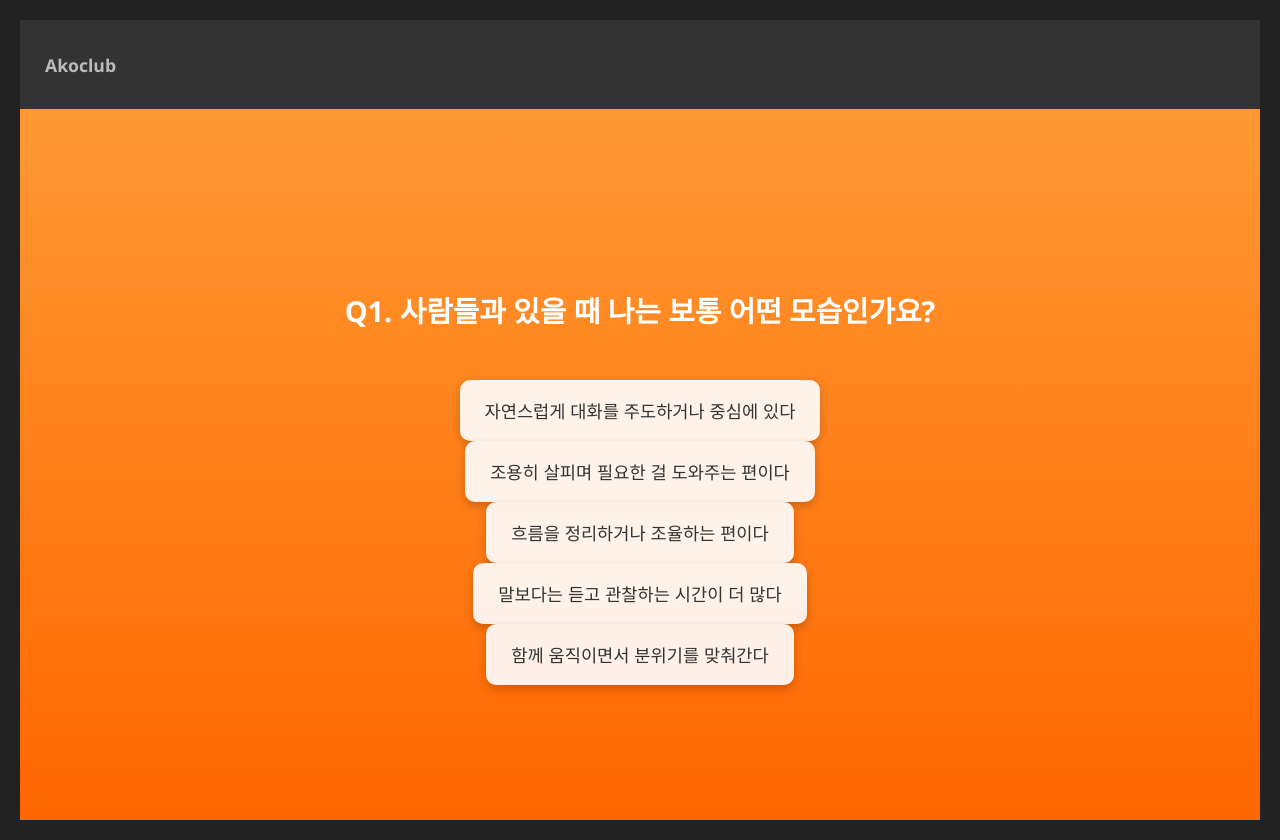
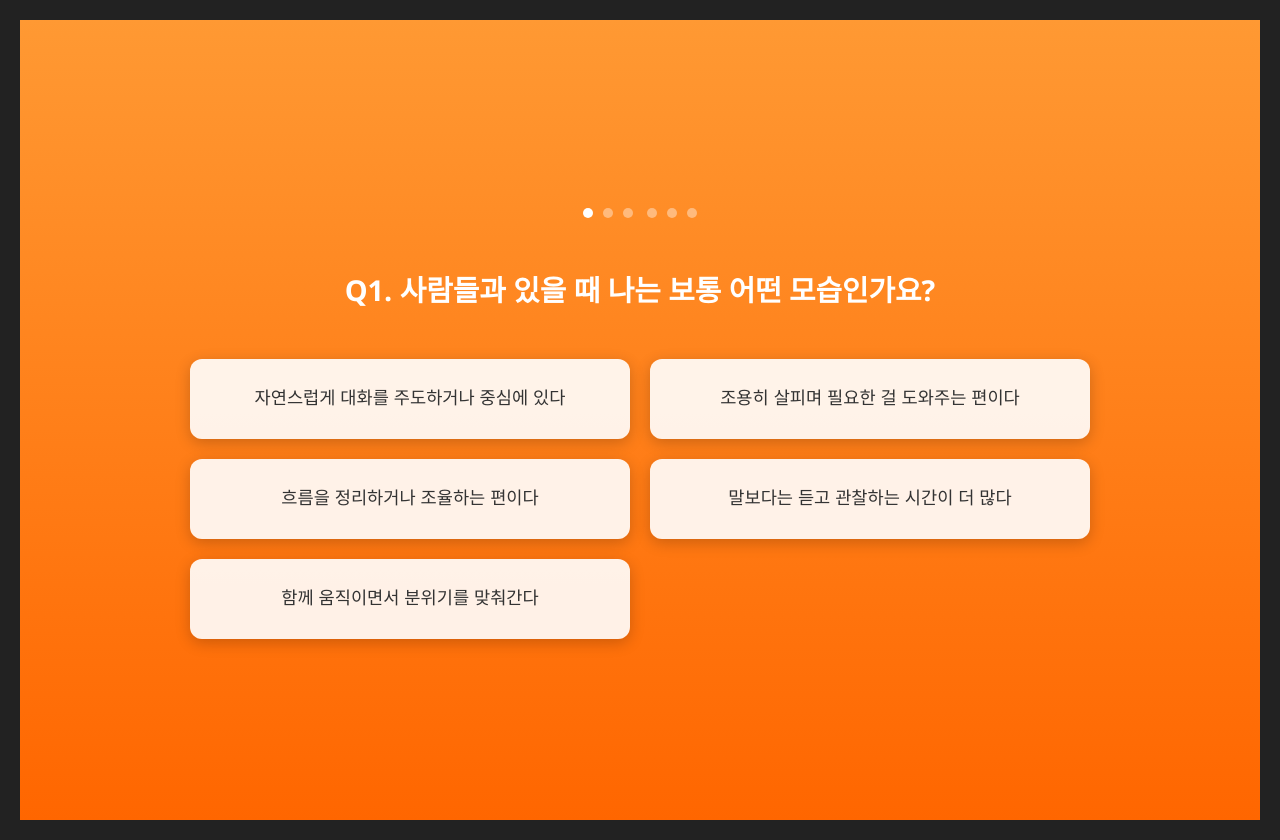
Before and after one commit to farmsystem-summer-project-team9/Akoclub, a Python web app: template templates/question_1.html in a window 1280 px wide. Run offline with Jinja, Linux system fonts and the light colour scheme; the template is opened without the code that fills it, so the values that code supplies are empty.

Commit message:
[feat]#10 - 분과 선택 질문 구현 완료

```diff
--- a/static/css/questionStyle.css
+++ b/static/css/questionStyle.css
@@ -12,7 +12,6 @@ body {
     color: #fff;
     padding: 20px;
     box-sizing: border-box;
-
 }
 
 .container {
@@ -30,12 +29,7 @@ body {
 }
 
 .header {
-    background-color: #333;
-    padding: 15px 25px;
-    font-size: 1.1em;
-    font-weight: bold;
-    color: #bbb;
-    flex-shrink: 0;
+    display: none; /* 헤더 숨기기 */
 }
 
 .question-box {
@@ -47,11 +41,25 @@ body {
     justify-content: center;
     align-items: center;
     text-align: center;
+    height: 100vh; /* 전체 화면 높이 사용 */
 }
 
 .question-indicator {
     text-align: center;
     margin-bottom: 25px;
+}
+
+.dot{
+    display: inline-block;
+    width: 10px;
+    height: 10px;
+    background-color: rgba(255,255,255,0.4);
+    border-radius: 50%;
+    margin: 0 5px;
+}
+
+.dot.active {
+    background-color: #fff;
 }
 
 .question-text {
@@ -63,22 +71,81 @@ body {
 }
 
 .options {
-    width: 80%;
-    max-width: 400px;
+    width: 90%;
+    max-width: 900px;
     margin-top: 20px;
+    display: grid;
+    gap: 20px;
+}
+
+/* 선택지가 4개일 때: 2x2 그리드 (Q3) */
+.options.grid-2x2 {
+    grid-template-columns: 1fr 1fr;
+    grid-template-rows: auto auto;
+    max-width: 700px;
+}
+
+/* 선택지가 5-6개일 때: 2x3 그리드 (Q1, Q2, Q4, Q5, Q6) */
+.options.grid-2x3 {
+    grid-template-columns: 1fr 1fr;
+    grid-template-rows: auto auto auto;
+}
+
+/* 모바일에서는 항상 세로 배치 */
+@media (max-width: 768px) {
+    .options {
+        grid-template-columns: 1fr !important;
+        grid-template-rows: auto !important;
+        width: 95%;
+        gap: 15px;
+    }
+}
+
+/* 태블릿에서의 중간 크기 조정 */
+@media (max-width: 1024px) and (min-width: 769px) {
+    .options {
+        width: 85%;
+        max-width: 700px;
+        gap: 18px;
+    }
 }
 
 .option-btn {
     background-color: rgba(255,255,255,0.9);
     border: none;
-    border-radius: 10px;
-    padding: 18px 25px;
+    border-radius: 12px;
+    padding: 20px 25px;
     font-size: 1.1em;
     color: #333;
-    text-align: left;
+    text-align: center; /* 가운데 정렬로 변경 */
     cursor: pointer;
-    transition: background-color 0.3s ease, transform 0.2s ease;
-    box-shadow: 0 4px 10px rgba(0,0,0,0.2);
+    transition: all 0.3s ease;
+    box-shadow: 0 4px 15px rgba(0,0,0,0.2);
     font-weight: 500;
+    width: 100%;
+    box-sizing: border-box;
+    min-height: 80px;
+    display: flex;
+    align-items: center;
+    justify-content: center; /* 가운데 정렬을 위한 추가 */
+    line-height: 1.4;
+}
 
+.option-btn:hover {
+    background-color: #fff;
+    transform: translateY(-3px);
+    box-shadow: 0 6px 20px rgba(0,0,0,0.3);
 }
+
+.option-btn:active {
+    background-color: #eee;
+    transform: translateY(-1px);
+}
+
+.option-btn.selected {
+    background-color: #ffcc99;
+    border: 3px solid #ff6600;
+    color: #000;
+    transform: translateY(-2px);
+    box-shadow: 0 6px 20px rgba(255, 102, 0, 0.3);
+}
--- a/static/js/score.js
+++ b/static/js/score.js
@@ -1,4 +1,6 @@
 //점수 계산 로직 구현
+//socre.js
+
 
 // 사용자 답변 저장 배열
 let userAnswers = JSON.parse(localStorage.getItem('userAnswers')) || {};
@@ -13,11 +15,22 @@ let finalScores = JSON.parse(localStorage.getItem('finalScores')) || {
     "체육": 0
 };
 
+
 document.addEventListener('DOMContentLoaded', () => {
     const questionId = document.body.dataset.questionId;
     const questionIndex = parseInt(document.body.dataset.questionIndex || '1') - 1;
     const optionButtons = document.querySelectorAll('.option-btn');
     const totalQuestions = quizData.length;
+
+    // 선택지 개수에 따라 레이아웃 클래스 추가
+    const optionsContainer = document.querySelector('.options');
+    if (optionsContainer) {
+        if (optionButtons.length <= 4) {
+            optionsContainer.classList.add('grid-2x2');
+        } else {
+            optionsContainer.classList.add('grid-2x3');
+        }
+    }
 
     // 페이지 로드 시 현재 질문의 점(dot) 활성화
     const dots = document.querySelectorAll('.question-indicator .dot');
@@ -26,18 +39,12 @@ document.addEventListener('DOMContentLoaded', () => {
         dots[questionIndex].classList.add('active');
     }
 
-    // 이전에 선택된 답변이 있다면 해당 버튼에 'selected' 클래스 추가
-    if (userAnswers[questionId] !== undefined) {
-        const selectedIndex = userAnswers[questionId];
-        if (optionButtons[selectedIndex]) {
-            optionButtons[selectedIndex].classList.add('selected');
-        }
-    }
-
     // 각 답변 버튼에 클릭 이벤트 리스너 추가
     optionButtons.forEach(button => {
         button.addEventListener('click', () => {
+            // 모든 버튼에서 selected 클래스 제거
             optionButtons.forEach(btn => btn.classList.remove('selected'));
+            // 클릭된 버튼에 selected 클래스 추가
             button.classList.add('selected');
 
             const selectedOptionIndex = parseInt(button.dataset.optionIndex);
@@ -68,7 +75,8 @@ document.addEventListener('DOMContentLoaded', () => {
             console.log(`[${questionId}] 선택: ${selectedOptionIndex}`);
             console.log("업데이트된 최종 점수:", finalScores);
 
-            // 다음 페이지로 이동 로직
+
+            // 다음 페이지로 이동
             setTimeout(() => {
                 if (questionIndex < totalQuestions - 1) {
                     // 다음 질문 페이지로 이동
@@ -82,82 +90,3 @@ document.addEventListener('DOMContentLoaded', () => {
         });
     });
 });
-
-// 결과 페이지 (result.html)에서 점수를 표시하는 함수
-function displayResults() {
-    const resultsContainer = document.getElementById('results-container');
-    if (!resultsContainer) {
-        console.error("결과 컨테이너를 찾을 수 없습니다.");
-        return;
-    }
-
-    // 로컬 스토리지에서 최종 점수 불러오기
-    const storedFinalScores = JSON.parse(localStorage.getItem('finalScores')) || {
-        "공연": 0, "봉사": 0, "사회": 0, "학술": 0, "예창": 0, "체육": 0
-    };
-
-    let resultsHTML = '<h2 class="result-title">당신의 결과</h2>';
-    resultsHTML += '<ul class="score-list">';
-    for (const category in storedFinalScores) {
-        resultsHTML += `<li>${category}: <span>${storedFinalScores[category]}</span>점</li>`;
-    }
-    resultsHTML += '</ul>';
-
-    // 가장 높은 점수를 받은 카테고리 찾기
-    let maxScore = -1;
-    let topCategories = [];
-    let allCategories = Object.keys(storedFinalScores);
-
-    // 점수 합계가 0인 경우 (아무것도 선택 안 했을 때) 예외 처리
-    const totalSum = Object.values(storedFinalScores).reduce((sum, score) => sum + score, 0);
-
-    if (totalSum === 0) {
-        resultsHTML += '<p class="no-result">아직 퀴즈를 완료하지 않았거나, 점수가 계산되지 않았습니다.</p>';
-    } else {
-        for (const category of allCategories) {
-            const score = storedFinalScores[category];
-            if (score > maxScore) {
-                maxScore = score;
-                topCategories = [category];
-            } else if (score === maxScore && score > 0) { // 점수가 0이 아닌 동점일 경우
-                topCategories.push(category);
-            }
-        }
-
-        if (topCategories.length > 0) {
-            resultsHTML += `<p class="top-category-text">가장 높은 점수를 받은 분야: <strong>${topCategories.join(', ')}</strong></p>`;
-            // 각 분야에 대한 설명 추가
-            resultsHTML += '<div class="category-descriptions">';
-            topCategories.forEach(category => {
-                resultsHTML += `<h3>${category} 분야 설명</h3>`;
-                switch (category) {
-                    case '공연':
-                        resultsHTML += '<p>당신은 무대 위에서 빛나거나 창의적인 표현을 즐기는군요. 예술적 감각과 끼가 많습니다!</p>';
-                        break;
-                    case '봉사':
-                        resultsHTML += '<p>타인을 돕고 공동체에 기여하는 데서 큰 만족감을 느낍니다. 따뜻한 마음을 가진 분이군요.</p>';
-                        break;
-                    case '사회':
-                        resultsHTML += '<p>사회 문제에 관심이 많고, 사람들과 소통하며 관계를 형성하는 것을 중요하게 생각합니다.</p>';
-                        break;
-                    case '학술':
-                        resultsHTML += '<p>지식을 탐구하고 논리적으로 사고하는 것을 좋아합니다. 깊이 있는 분석과 학습에 능합니다.</p>';
-                        break;
-                    case '예창':
-                        resultsHTML += '<p>예술적 감수성과 창의성을 통해 자신을 표현하는 것을 즐깁니다. 미적 감각이 뛰어납니다.</p>';
-                        break;
-                    case '체육':
-                        resultsHTML += '<p>활동적이고 경쟁을 즐기며, 신체 단련을 통해 스트레스를 해소하는 편입니다. 강한 승부욕을 가지고 있습니다.</p>';
-                        break;
-                    default:
-                        resultsHTML += '<p>이 분야에 대한 설명입니다.</p>';
-                }
-            });
-            resultsHTML += '</div>';
-        } else {
-            resultsHTML += '<p class="no-result">어떤 분야도 특별히 두드러지지 않습니다. 다양한 분야에 관심이 많으시군요!</p>';
-        }
-    }
-
-    resultsContainer.innerHTML = resultsHTML;
-}
```
